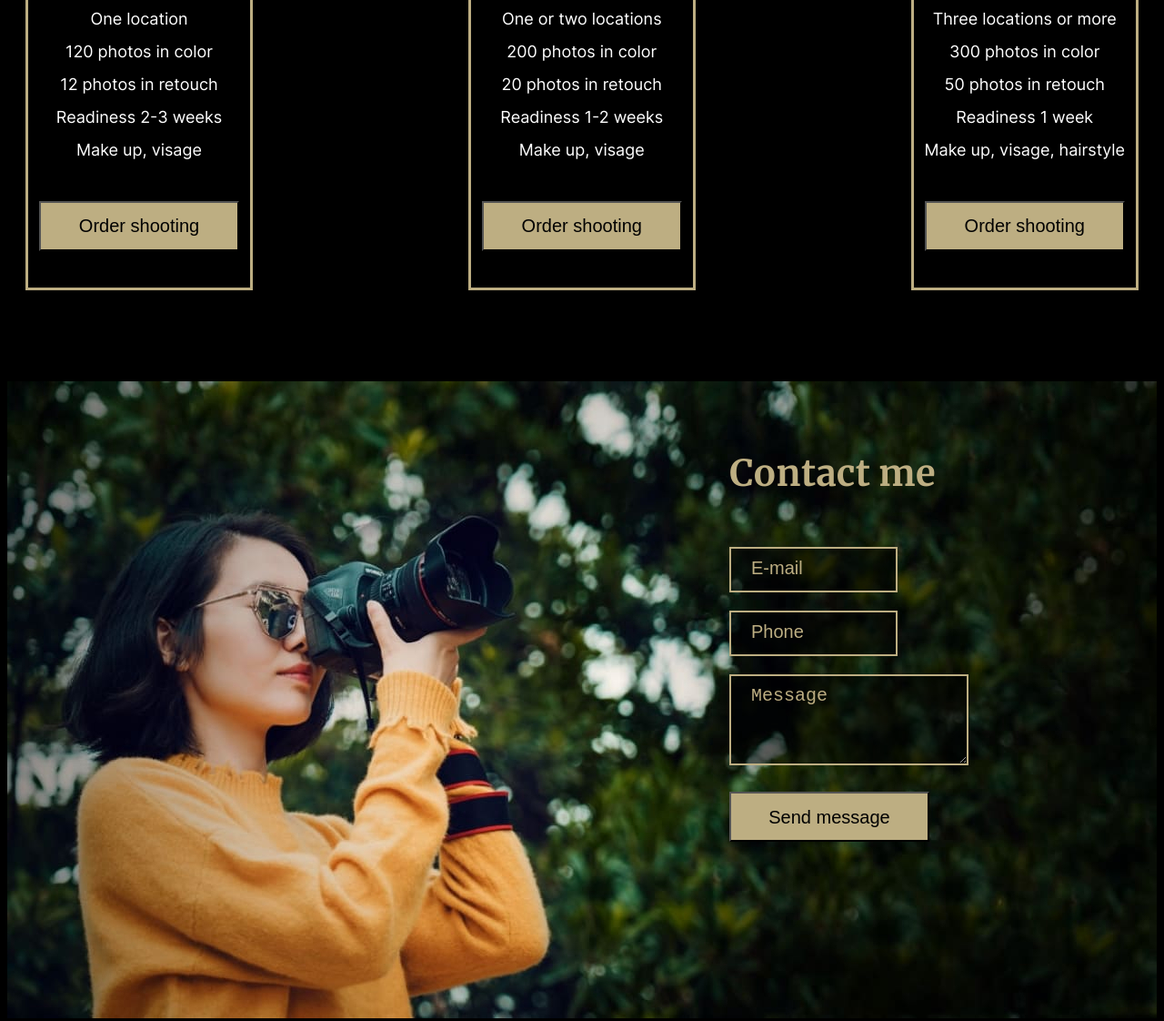
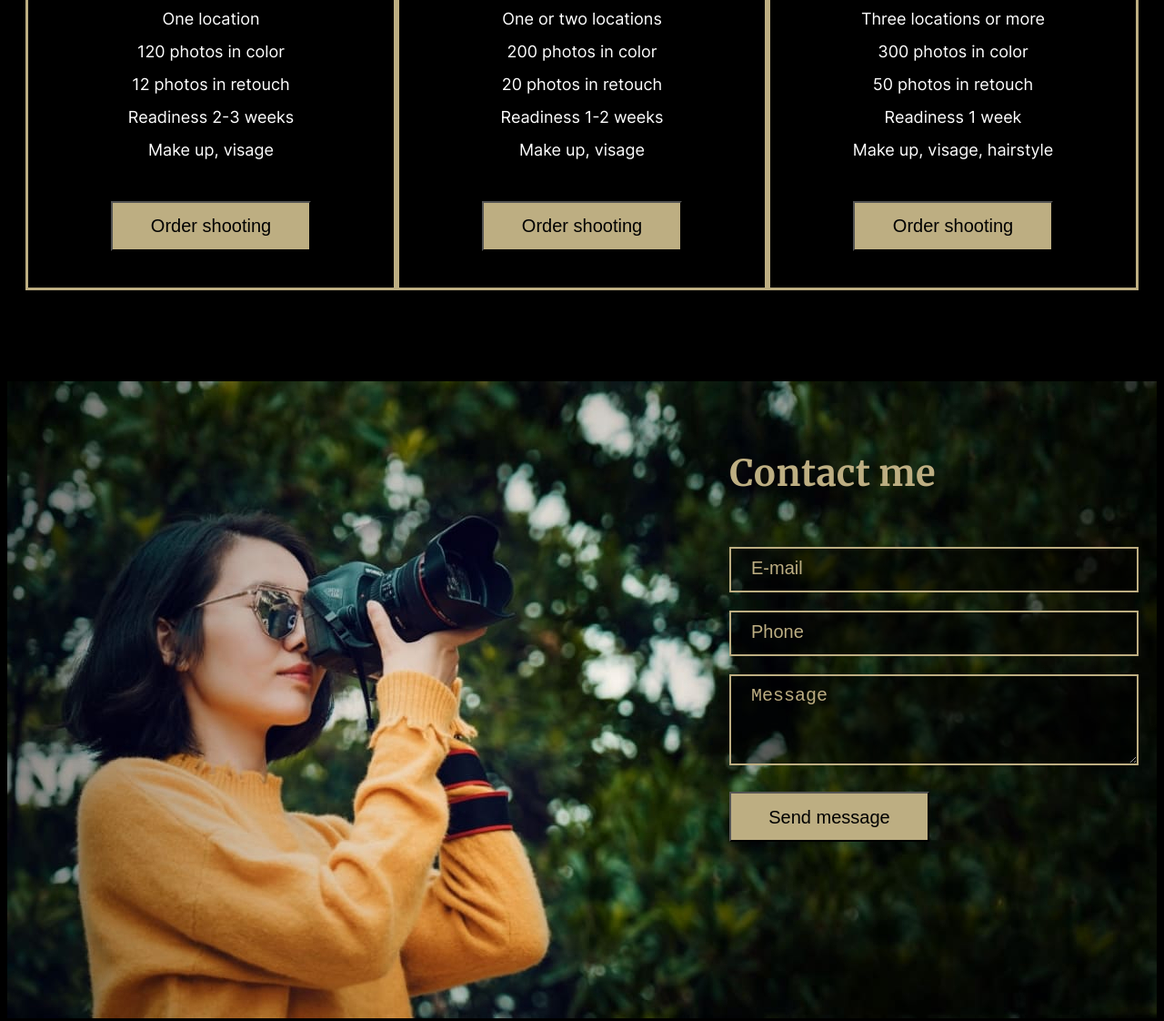
Before and after one commit to aliaksandrf/rsschool-cv, a website: page portfolio/index.html in a window 1280 px wide. Shown: the part 4796-5918 px from the top of the page at 91% size. Drawn offline with Linux system fonts and the light colour scheme.

```diff
--- a/portfolio/sass/components/_contacts.scss
+++ b/portfolio/sass/components/_contacts.scss
@@ -9,7 +9,7 @@
 .contact-container{
     margin-left: auto;
     padding-top: 28px;
-    max-width: 450px;
+    width: 450px;
 }
 
 .contact-title{
@@ -28,7 +28,7 @@
 }
 
 .input-field{
-    max-width: 450px;
+    width: 450px;
     height: 50px;
     background: rgba(0, 0, 0, 0.5);
     border: 2px solid $color-gold;
@@ -42,7 +42,7 @@
 }
 
 .contact-form_textarea{
-    max-width: 450px;
+    width: 450px;
     height: 100px;
     background: rgba(0, 0, 0, 0.5);
     border: 2px solid $color-gold;
--- a/portfolio/sass/components/_price.scss
+++ b/portfolio/sass/components/_price.scss
@@ -1,6 +1,6 @@
 .price__card {
     padding: 12px 12px 40px 12px;
-    max-width: 450px;
+    width: 450px;
     border: 3px solid $color-gold;
 }
 
--- a/portfolio/sass/layouts/_header.scss
+++ b/portfolio/sass/layouts/_header.scss
@@ -84,7 +84,7 @@
     }
 
     .header__language{
-        padding-right: 23px;
+        padding-right: 19px;
     }
 
     .header__language_slash{
```
Also changed, not shown: portfolio/sass/style.css.
